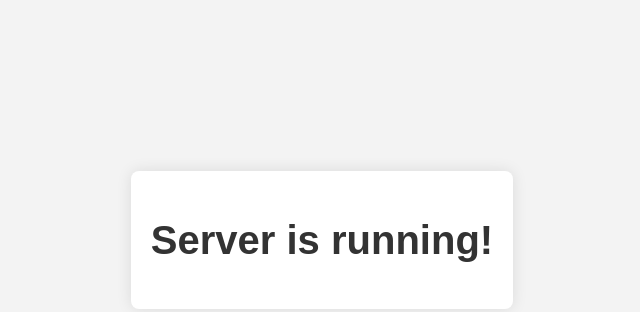
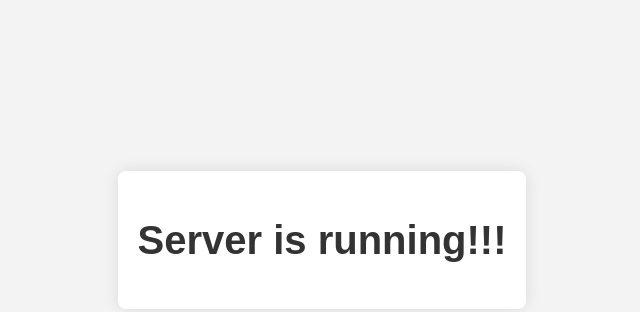
Before and after one commit to Hexcss/personal-message-to-discord, a website: page public/index.html in a window 1280 px wide. Shown: the part 160-472 px from the top of the page, without its empty margins (318-958 px from the left). Drawn offline with Linux system fonts and the light colour scheme.

Commit message:
feat: Public Page 2

```diff
--- a/public/index.html
+++ b/public/index.html
@@ -31,7 +31,7 @@
 </head>
 <body>
     <div class="container">
-        <h1>Server is running!</h1>
+        <h1>Server is running!!!</h1>
     </div>
 </body>
 </html>
```
